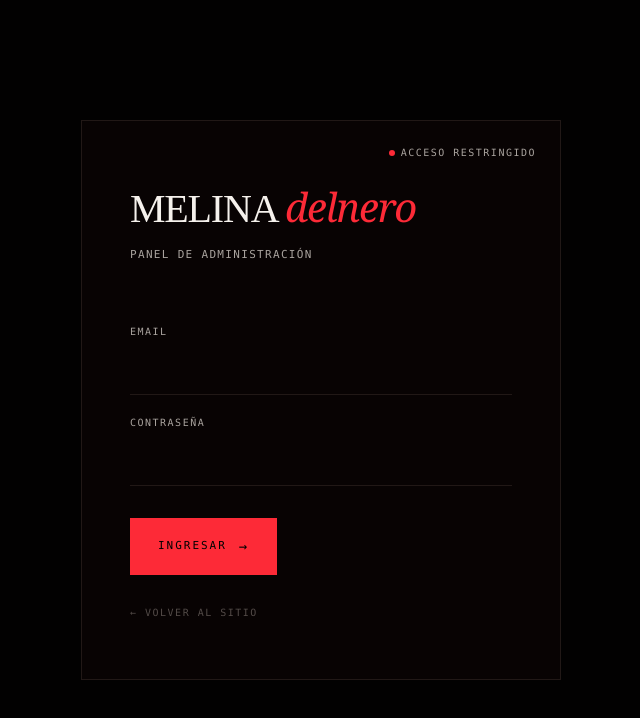
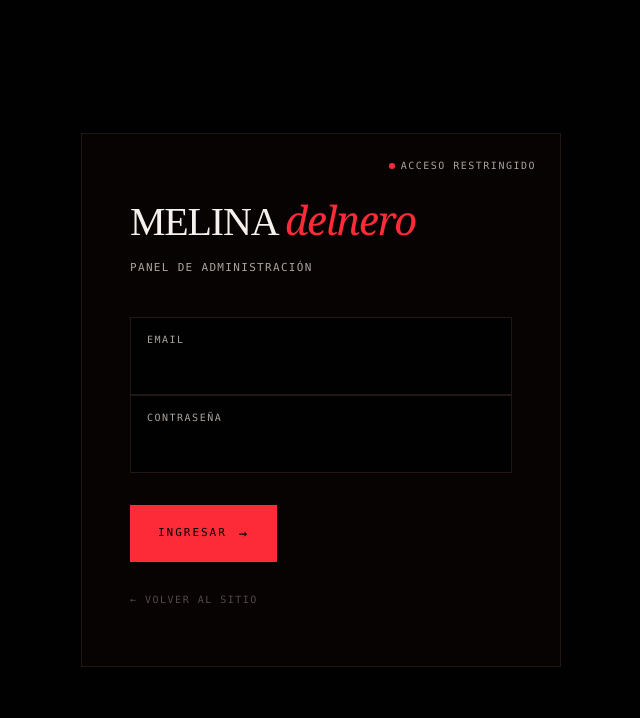
Before and after one commit to melinadelnero/melinadelnero, a Next.js app: page /login in a window 1280 px wide. Shown: the top 718 px of the page, without its empty margins (319-959 px from the left). Built offline with nearby package versions, Linux system fonts and the light colour scheme.

Commit message:
fix: campos de login en fondo oscuro con borde rojo al foco
Co-Authored-By: Claude Sonnet 4.6 <noreply@anthropic.com>

```diff
--- a/src/app/globals.css
+++ b/src/app/globals.css
@@ -411,6 +411,17 @@ button { font: inherit; color: inherit; background: none; border: none; cursor:
 .admin-login-card h1 em { font-family: var(--f-serif); font-style: italic; color: var(--accent); font-weight: 400; }
 .admin-login-card .sub { font-family: var(--f-mono); font-size: 11px; letter-spacing: 0.12em; text-transform: uppercase; color: var(--ink-dim); margin-bottom: 40px; }
 .admin-error { font-family: var(--f-mono); font-size: 11px; color: var(--accent); margin-top: 16px; }
+.admin-login-card .field { border: 1px solid var(--line); border-bottom: 1px solid var(--line); padding: 14px 16px; background: var(--bg); transition: border-color 0.2s, box-shadow 0.2s; }
+.admin-login-card .field:focus-within { border-color: var(--accent); box-shadow: 0 0 0 2px color-mix(in srgb, var(--accent) 18%, transparent); }
+.admin-login-card .field label { margin-bottom: 6px; }
+.admin-login-card .field input { background: transparent; cursor: auto; width: 100%; }
+.admin-login-card .field input:-webkit-autofill,
+.admin-login-card .field input:-webkit-autofill:hover,
+.admin-login-card .field input:-webkit-autofill:focus {
+  -webkit-box-shadow: 0 0 0 1000px var(--bg) inset;
+  -webkit-text-fill-color: var(--ink);
+  transition: background-color 5000s ease-in-out 0s;
+}
 .admin { display: grid; grid-template-columns: 240px 1fr; min-height: 100vh; }
 .admin-side { border-right: 1px solid var(--line); padding: 32px 24px; position: sticky; top: 0; height: 100vh; overflow-y: auto; display: flex; flex-direction: column; }
 .admin-side .brand { font-family: var(--f-display); font-size: 20px; font-weight: 500; letter-spacing: -0.02em; margin-bottom: 4px; }
```
